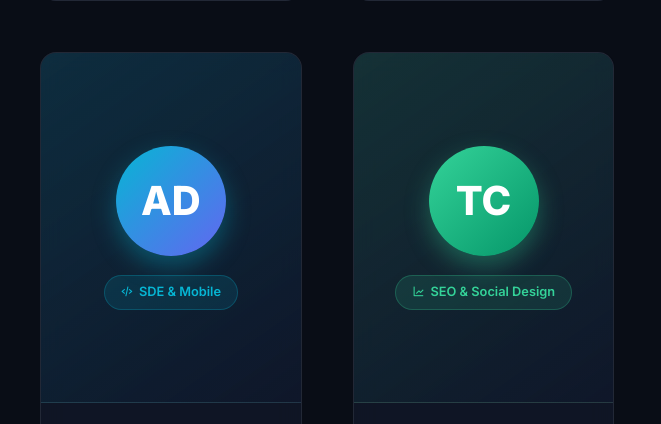
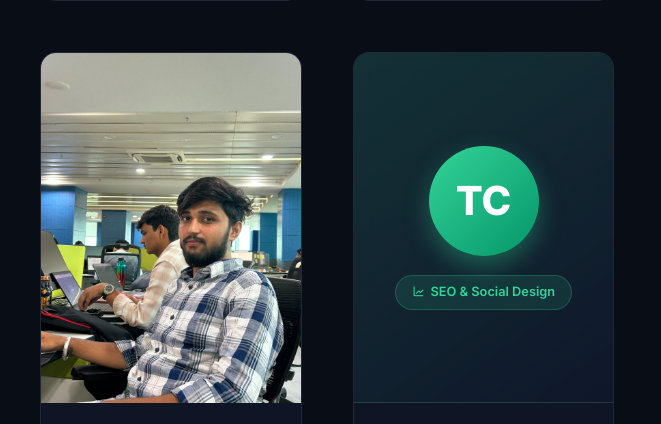
Before and after one commit to pawanharish2-del/amazingitsolutions, a plain HTML site: page about.html in a window 1280 px wide. Shown: the part 4703-5127 px from the top of the page, 0-661 px from the left. Drawn offline with nearby package versions, Linux system fonts and the light colour scheme.

Commit message:
Add photo and profile update for Aryan Dadheech in about.html

```diff
--- a/about.html
+++ b/about.html
@@ -90,7 +90,8 @@ j=d.createElement(s),dl=l!='dataLayer'?'&l='+l:'';j.async=true;j.src=
             {
               "@type": "Person",
               "name": "Aryan Dadheech",
-              "jobTitle": "Software Development Engineer"
+              "jobTitle": "Software Development Engineer",
+              "image": "https://amazingit.in/images/aryandadheech.jpg"
             },
             {
               "@type": "Person",
@@ -375,12 +376,7 @@ height="0" width="0" style="display:none;visibility:hidden"></iframe></noscript>
 
                     <!-- 5. Aryan Dadheech -->
                     <div class="glass-card reveal" style="padding: 0; border-radius: var(--border-radius-md); overflow: hidden; transition-delay: 0.2s;">
-                        <div style="width: 100%; height: 350px; background: linear-gradient(145deg, rgba(6, 182, 212, 0.15) 0%, rgba(15, 23, 42, 0.95) 100%); display: flex; flex-direction: column; align-items: center; justify-content: center; position: relative; border-bottom: 1px solid var(--border-glass);">
-                            <div style="width: 110px; height: 110px; border-radius: 50%; background: linear-gradient(135deg, #06b6d4, #6366f1); display: flex; align-items: center; justify-content: center; font-size: 2.5rem; font-weight: 800; color: white; box-shadow: 0 10px 25px rgba(6, 182, 212, 0.35); margin-bottom: 1.2rem;">
-                                AD
-                            </div>
-                            <span style="background: rgba(6, 182, 212, 0.12); padding: 0.4rem 1rem; border-radius: 50px; font-size: 0.8rem; color: #06b6d4; border: 1px solid rgba(6, 182, 212, 0.25); font-weight: 600; display: inline-flex; align-items: center; gap: 0.35rem;"><i class='bx bx-code-alt'></i> SDE & Mobile</span>
-                        </div>
+                        <img src="images/aryandadheech.jpg" alt="Aryan Dadheech - Software Development Engineer" style="width: 100%; height: 350px; object-fit: cover; object-position: center 20%;">
                         <div style="padding: 1.5rem; text-align: center;">
                             <h3 style="color: white; margin-bottom: 0.25rem; font-size: 1.2rem;">Aryan Dadheech</h3>
                             <p style="color: var(--secondary); margin-bottom: 1rem; font-size: 0.9rem; font-weight: 600;">Software Development Engineer</p>
```
Also changed, not shown: images/aryandadheech.jpg (added).
